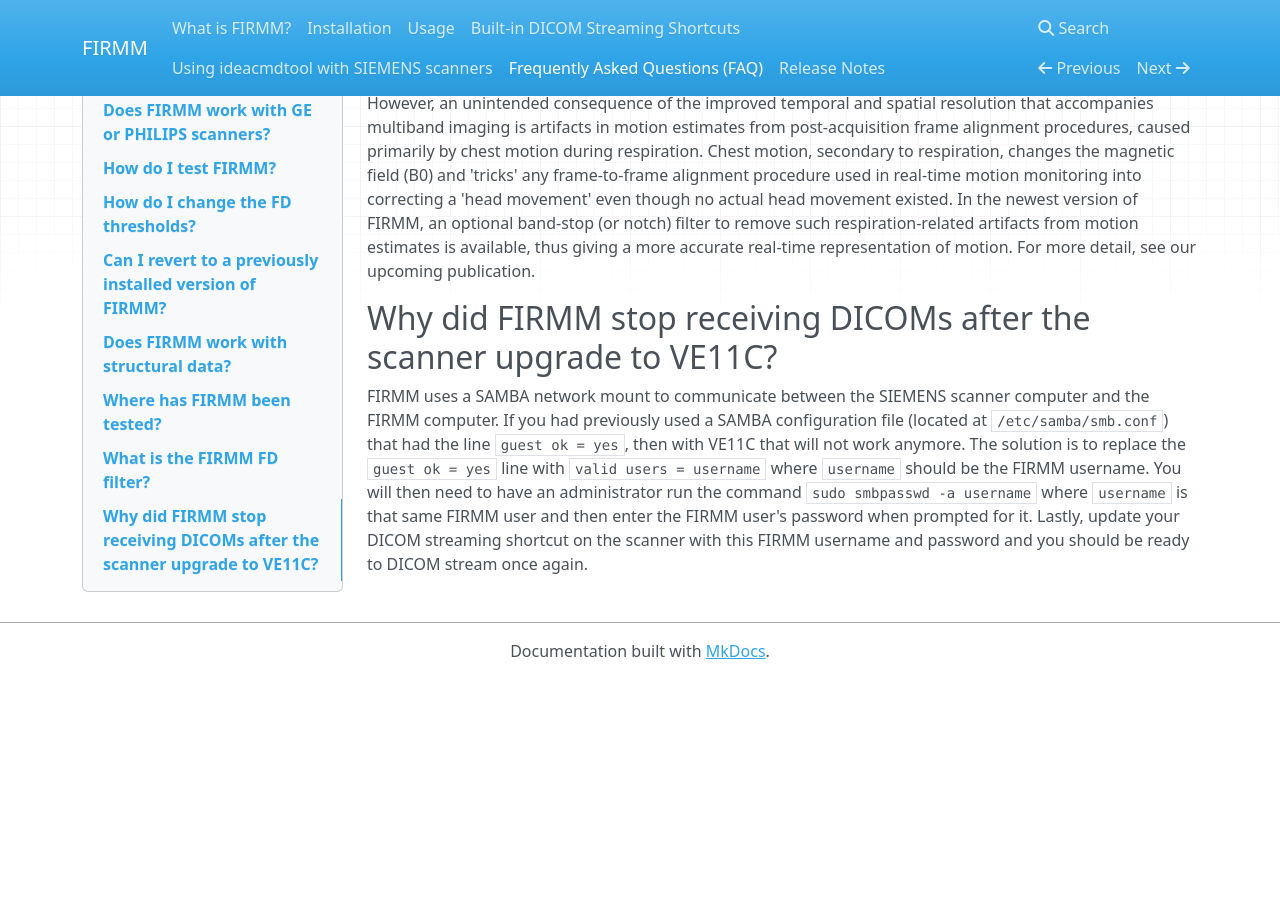
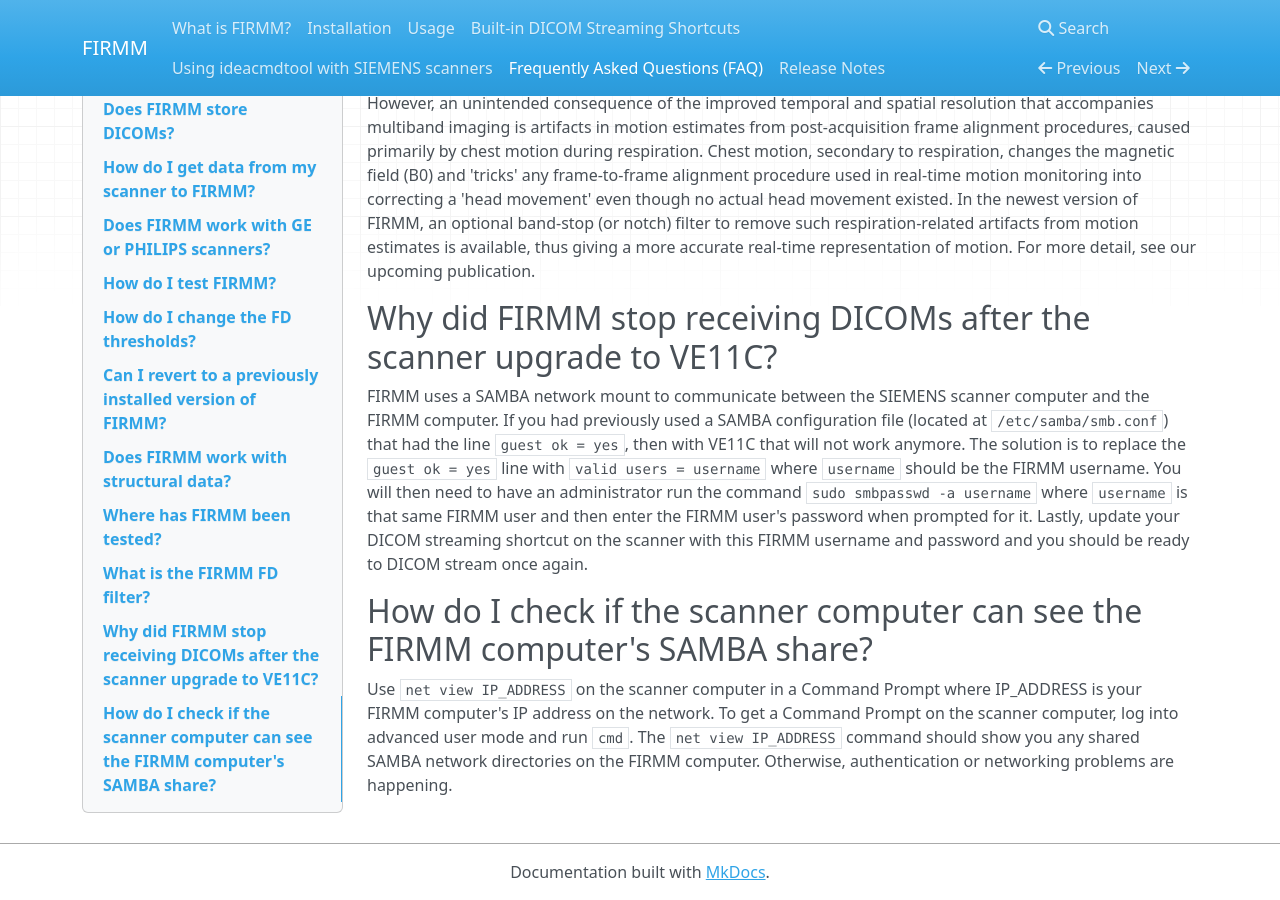
Before and after one commit to FIRMMsoftware/firmm_docs, an MkDocs documentation site: the page built from docs/FAQ.md, in a window 1280 px wide and 900 px high, scrolled down 1856 px. Built offline with MkDocs 1.6.1, drawn with Linux system fonts in a browser that asks for light colours; nearby versions of some CDN libraries; old or Windows-style settings are respelled for this version of MkDocs; before the commit the page ends 2535 px from its top, so only the background shows below that.

Commit message:
Add a FAQ entry about using net view to check SAMBA status

```diff
--- a/docs/FAQ.md
+++ b/docs/FAQ.md
@@ -51,3 +51,7 @@ New changes in MRI acquisition procedures bring new opportunities and challenges
 ## Why did FIRMM stop receiving DICOMs after the scanner upgrade to VE11C?
 
 FIRMM uses a SAMBA network mount to communicate between the SIEMENS scanner computer and the FIRMM computer. If you had previously used a SAMBA configuration file (located at `/etc/samba/smb.conf`) that had the line `guest ok = yes`, then with VE11C that will not work anymore. The solution is to replace the `guest ok = yes` line with `valid users = username` where `username` should be the FIRMM username. You will then need to have an administrator run the command `sudo smbpasswd -a username` where `username` is that same FIRMM user and then enter the FIRMM user's password when prompted for it. Lastly, update your DICOM streaming shortcut on the scanner with this FIRMM username and password and you should be ready to DICOM stream once again.
+
+## How do I check if the scanner computer can see the FIRMM computer's SAMBA share?
+
+Use `net view IP_ADDRESS` on the scanner computer in a Command Prompt where IP_ADDRESS is your FIRMM computer's IP address on the network. To get a Command Prompt on the scanner computer, log into advanced user mode and run `cmd`. The `net view IP_ADDRESS` command should show you any shared SAMBA network directories on the FIRMM computer. Otherwise, authentication or networking problems are happening.
```
